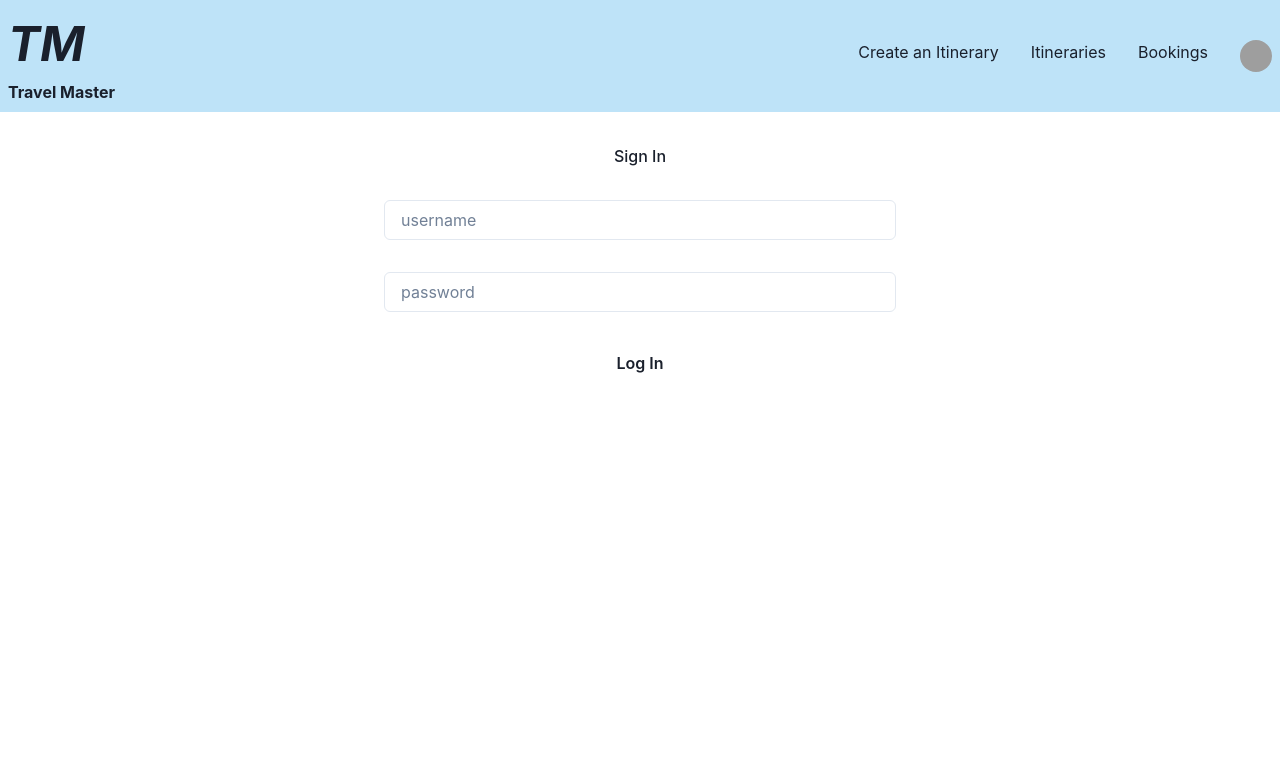
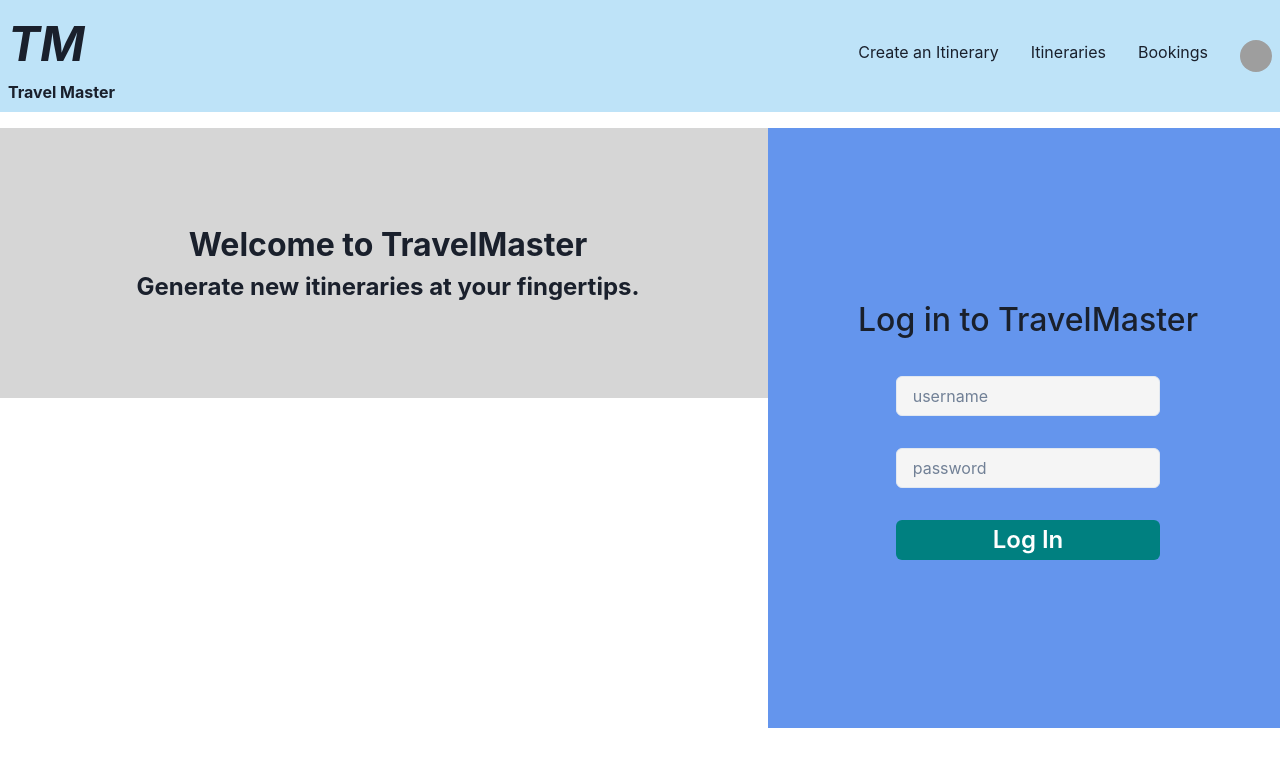
Before and after one commit to chen1ting/TravelMaster, a React (Create React App) app in the folder frontend/: page / in a window 1280 px wide. Shown: the top 766 px of the page. Built offline with nearby package versions, Linux system fonts and the light colour scheme; grey boxes are pictures that could not be loaded.

Commit message:
Beta - Created sections, changed overall design
Reformatted some code, changed landing page design to integrate with sign in

```diff
--- a/frontend/src/App.js
+++ b/frontend/src/App.js
@@ -1,11 +1,11 @@
 import './App.css';
 import NavBar from './Components/NavBar';
-import { ChakraProvider } from '@chakra-ui/react';
+import {ChakraProvider} from '@chakra-ui/react';
 import {
     BrowserRouter as Router,
     Routes,
     Route,
-    Link as RouteLink, BrowserRouter
+    Link as RouteLink
 } from "react-router-dom";
 import SignIn from './Components/SignIn';
 import SignUp from "./Components/SignUp";
@@ -14,22 +14,19 @@ import SignUp from "./Components/SignUp";
 function App() {
     return (
         <ChakraProvider>
-
-        <BrowserRouter>
+            <Router>
                 <NavBar/>
                 <Routes>
                     <Route
                         path="SignUp"
-                    element={<SignUp />}
+                        element={<SignUp/>}
                     />
                     <Route
                         path=""
-                    element={<SignIn />}
+                        element={<SignIn/>}
                     />
                 </Routes>
-        </BrowserRouter>
-
-
+            </Router>
         </ChakraProvider>
     );
 }
--- a/frontend/src/Components/SignIn.js
+++ b/frontend/src/Components/SignIn.js
@@ -1,10 +1,25 @@
-import { useState } from 'react';
+import {useState} from 'react';
 //import { useAuth } from '../lib/auth';
-import { FormControl, FormLabel, Button, Input, Box, Flex } from '@chakra-ui/react';
+import {
+    FormControl,
+    FormLabel,
+    Button,
+    Input,
+    Box,
+    Flex,
+    Grid,
+    GridItem,
+    Wrap,
+    WrapItem,
+    Center
+} from '@chakra-ui/react';
+
+const fields_width = '52.5%';
 
 const SignIn = () => {
     const [username, setUsername] = useState('');
     const [password, setPassword] = useState('');
+
     //const { signIn } = useAuth();
 
     function onSubmit(e) {
@@ -13,35 +28,73 @@ const SignIn = () => {
     }
 
     return (
-    <Box>
+        <Grid
+            templateAreas={`"left_top right"
+                            "left_bottom right"
+                            `}
+            gridTemplateRows={'45fr 55fr'}
+            gridTemplateColumns={'3fr 2fr'}
+            h='600px'
+            // gap='1'
+            // color='blackAlpha.700'
+            fontWeight='bold'
+        >
+            <GridItem pl='2' bg='blackAlpha.300' area={'left_top'}>
+                <Box position={'relative'} top={'50%'} left={'50%'} transform={'translate(-50%,-50%)'}
+                     textAlign={"center"}>
+                    <h1>
+                        <font size={6}>
+                            Welcome to TravelMaster
+                        </font>
+                    </h1>
+                    <h2>
+                        <font size={5}>
+                            Generate new itineraries at your fingertips.
+                        </font>
+                    </h2>
+                </Box>
+            </GridItem>
+            <GridItem pl='2' bg='white' area={'left_bottom'}>
+
+            </GridItem>
+            <GridItem pl='2' bg='cornflowerblue' area={'right'}>
+                <Box position={'relative'} top={'50%'} left={'50%'} transform={'translate(-50%,-50%)'}
+                     textAlign={"center"}>
                     <FormControl b={'1px'} id="signin">
                         <Flex
-        wrap = "wrap"
-        direction = "column"
-        align = "center"
+                            wrap="wrap"
+                            direction="column"
+                            align="center"
                         >
-          <FormLabel m={4}>Sign In</FormLabel>
+                            <FormLabel m={4}>
+                                <font size={6}>
+                                    Log in to TravelMaster
+                                </font>
+                            </FormLabel>
                             <Input
                                 m={4}
-            w = "40%"
+                                w={fields_width}
+                                bgColor={'whitesmoke'}
                                 type="text"
                                 placeholder="username"
                                 onChange={(e) => setUsername(e.target.value)}
                             ></Input>
                             <Input
                                 m={4}
-            w = "40%"
+                                w={fields_width}
+                                bgColor={'whitesmoke'}
                                 type="password"
                                 placeholder="password"
                                 onChange={(e) => setPassword(e.target.value)}
                             ></Input>
-          <Button w={'40%'} m={4} type="submit" onClick={onSubmit} bg = "blue.75">
-          Log In
+                            <Button w={fields_width} m={4} type="submit" onClick={onSubmit} bg="teal">
+                                <font size={5} color={'white'}>Log In</font>
                             </Button>
                         </Flex>
-
                     </FormControl>
                 </Box>
+            </GridItem>
+        </Grid>
     );
 };
 
```
Also changed, not shown: frontend/src/Components/NavBar.js (+17 -17 lines). Lines whose indentation alone changed are shown as unchanged.
